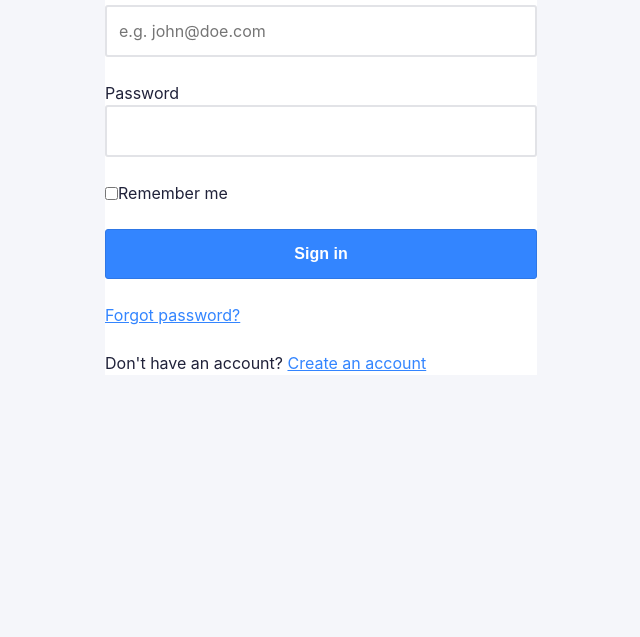
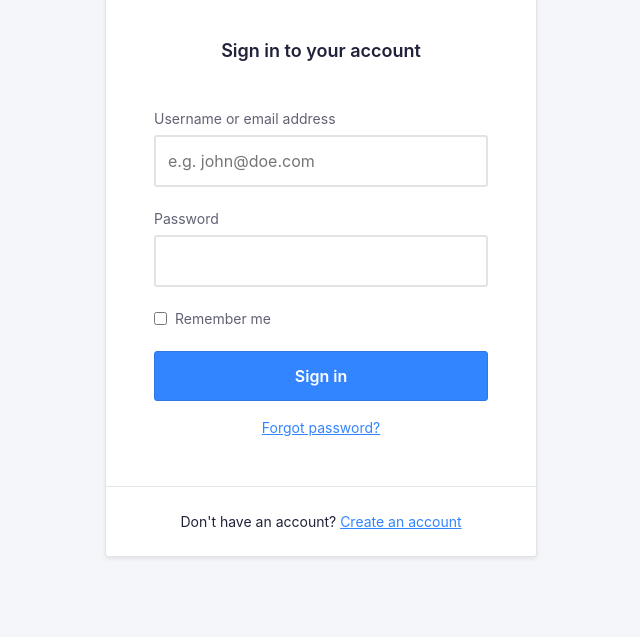
Before and after one commit to nmct-create3/login-form-design-BeirlaenAaron, a plain HTML site: page index.html in a window 1280 px wide. Shown: the part 163-800 px from the top of the page, without its empty margins (319-959 px from the left). Drawn offline with Linux system fonts and the light colour scheme.

Commit message:
Labo 1 finish

```diff
--- a/css/screen.css
+++ b/css/screen.css
@@ -187,7 +187,9 @@ a:focus {
 }
 
 .o-row--login {
-  /* stuff here to align the card */
+  display: flex;
+  align-items: center;
+  min-height: 100vh;
 }
 
 /* size modifiers */
@@ -459,10 +461,34 @@ a:focus {
 
 .c-card {
   background: #ffffff;
+  border-radius: 3px;
+  border-width: 1px;
+  border-style: solid;
+  border-color: #e2e3e7;
+  box-shadow: 0px 2px 4px #00000012;
+}
+
+.c-card__body {
+  padding: 48px;
+  padding-bottom: 24px;
 }
 
 .c-card__title {
   display: block;
+  margin: 48px 0 0px;
+  text-align: center;
+  font-size: 18px;
+  font-weight: 600;
+}
+
+.c-card__footer{
+  display: block;
+  padding: 24px;
+  padding-bottom: 0px;
+  text-align: center;
+  border-top: solid;
+  border-width: 1px;
+  border-color: #e2e3e7;
 }
 
 /*
@@ -519,6 +545,15 @@ a:focus {
 */
 
 .c-label {
+  font-size: 14px;
+  line-height: 16px;
+  margin-bottom: 8px;
+  color: #606274;
+}
+
+.c-label--option {
+  margin-bottom: 0px;
+  margin-left: 8px;
 }
 
 /* If a input is focused within the form-field class change te color of the label */
@@ -545,6 +580,7 @@ a:focus {
   color: #ffffff;
   width: 100%;
   outline: none;
+  margin-bottom: -8px;
 }
 
 .c-button:hover {
--- a/index.html
+++ b/index.html
@@ -19,7 +19,7 @@
     <link rel="stylesheet" href="css/screen.css" />
   </head>
   <body>
-    <section class="o-row o-row--lg o-row--body">
+    <section class="o-row o-row--lg o-row--body o-row--login">
       <div class="o-container u-max-width-xs">
         <div class="o-layout o-layout--justify-center">
           <h1 class="c-logo">
@@ -51,7 +51,7 @@
           </div>
           <div class="c-card__body">
             <p class="c-form-field">
-              <label for="username">
+              <label class="c-label" for="username">
                 Username or email address
               </label>
               <input
@@ -64,7 +64,7 @@
               />
             </p>
             <p class="c-form-field">
-              <label for="password">
+              <label class="c-label" for="password">
                 Password
               </label>
               <input
@@ -77,20 +77,20 @@
             </p>
             <p class="c-form-field c-form-field--option">
               <input type="checkbox" name="rememberme" id="rememberme" />
-              <label for="rememberme">
+              <label class="c-label c-label--option" for="rememberme">
                 Remember me
               </label>
             </p>
             <p>
-              <input class="c-button" type="submit" value="Sign in"/input>
+              <input class="o-button-reset c-button u-mb-negate" type="submit" value="Sign in"/input>
             </p>
-            <p>
+            <p class="u-text-sm u-align-text-center">
               <a href="#!">
                 Forgot password?
               </a>
             </p>
           </div>
-          <div class="c-card__footer">
+          <div class="c-card__footer u-text-sm">
             <p>Don't have an account? <a href="#">Create an account</a></p>
           </div>
         </form>
```
